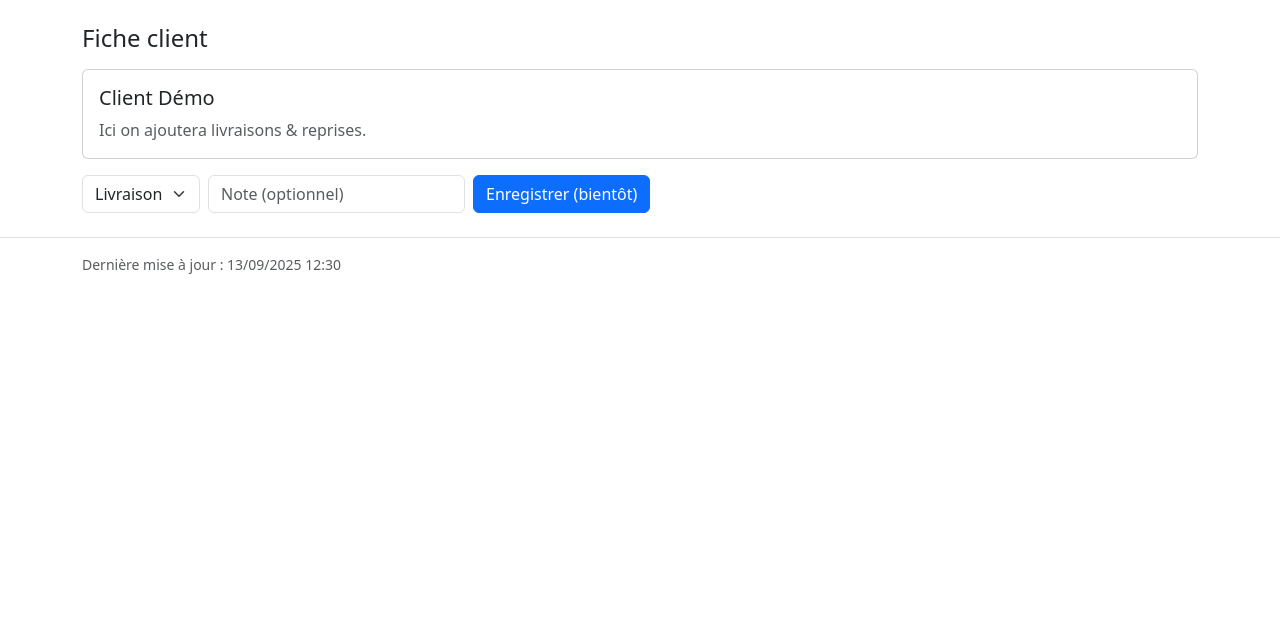
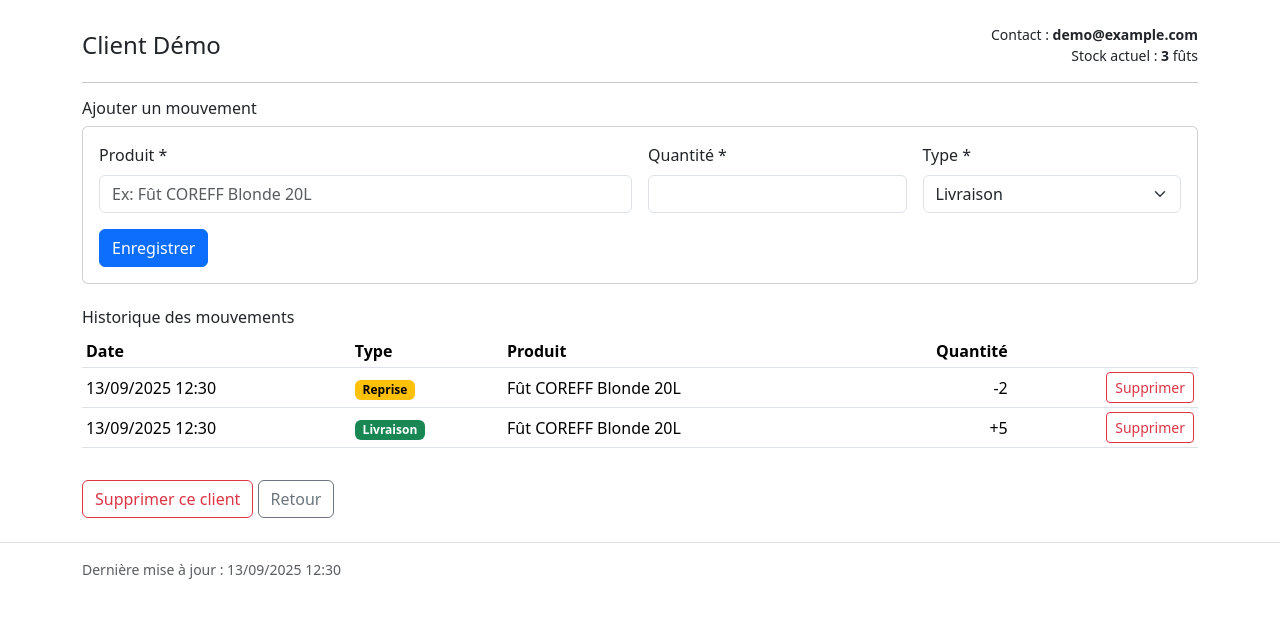
Before and after one commit to lecentrallanderneau-oss/Suivi_futs, a Flask app: page /clients/1 in a window 1280 px wide. Shown: the part 57-675 px from the top of the page. Run offline with Flask 3, Linux system fonts and the light colour scheme; data comes from the database, SQL or seed files in the repository; some libraries are stand-ins or nearby versions.

Commit message:
Update client_detail.html

```diff
--- a/templates/client_detail.html
+++ b/templates/client_detail.html
@@ -1,27 +1,85 @@
 {% extends "base.html" %}
 {% block content %}
-  <h1 class="h4 mb-3">Fiche client</h1>
+<div class="d-flex align-items-center justify-content-between">
+  <h1 class="h4 m-0">{{ client.name }}</h1>
+  <div class="text-end small">
+    Contact : <strong>{{ client.contact or "—" }}</strong><br>
+    Stock actuel : <strong>{{ client_stock }}</strong> fûts
+  </div>
+</div>
 
-  <div class="card mb-3">
-    <div class="card-body">
-      <h2 class="h5">{{ client.name }}</h2>
-      <p class="text-muted m-0">Ici on ajoutera livraisons & reprises.</p>
+<hr>
+
+<h2 class="h6">Ajouter un mouvement</h2>
+<form method="post" action="{{ url_for('add_movement', client_id=client.id) }}" class="card card-body mb-4">
+  <div class="row g-3 align-items-end">
+    <div class="col-md-6">
+      <label class="form-label">Produit *</label>
+      <input type="text" name="product" class="form-control" placeholder="Ex: Fût COREFF Blonde 20L" required>
+    </div>
+    <div class="col-md-3">
+      <label class="form-label">Quantité *</label>
+      <input type="number" name="quantity" class="form-control" min="1" required>
+    </div>
+    <div class="col-md-3">
+      <label class="form-label">Type *</label>
+      <select name="type" class="form-select" required>
+        <option value="livraison">Livraison</option>
+        <option value="reprise">Reprise</option>
+      </select>
     </div>
   </div>
+  <div class="mt-3">
+    <button class="btn btn-primary">Enregistrer</button>
+  </div>
+</form>
 
-  <!-- Formulaire "stub" vers add_movement : ne crée rien pour l’instant -->
-  <form method="post" action="{{ url_for('add_movement', client_id=client.id) }}" class="row g-2">
-    <div class="col-auto">
-      <select name="movement_type" class="form-select" required>
-        <option value="delivery">Livraison</option>
-        <option value="return">Reprise</option>
-      </select>
-    </div>
-    <div class="col-auto">
-      <input type="text" name="note" class="form-control" placeholder="Note (optionnel)">
-    </div>
-    <div class="col-auto">
-      <button class="btn btn-primary" type="submit">Enregistrer (bientôt)</button>
-    </div>
+<h2 class="h6">Historique des mouvements</h2>
+<div class="table-responsive">
+  <table class="table table-sm align-middle">
+    <thead>
+      <tr>
+        <th>Date</th>
+        <th>Type</th>
+        <th>Produit</th>
+        <th class="text-end">Quantité</th>
+        <th></th>
+      </tr>
+    </thead>
+    <tbody>
+    {% for m in movements %}
+      <tr>
+        <td>{{ m.date.strftime("%d/%m/%Y %H:%M") }}</td>
+        <td>
+          {% if m.type == 'livraison' %}
+            <span class="badge text-bg-success">Livraison</span>
+          {% else %}
+            <span class="badge text-bg-warning">Reprise</span>
+          {% endif %}
+        </td>
+        <td>{{ m.product }}</td>
+        <td class="text-end">
+          {% if m.type == 'livraison' %}+{% else %}-{% endif %}{{ m.quantity }}
+        </td>
+        <td class="text-end">
+          <form method="post" action="{{ url_for('delete_movement', movement_id=m.id) }}"
+                onsubmit="return confirm('Supprimer ce mouvement ?');">
+            <button class="btn btn-sm btn-outline-danger">Supprimer</button>
+          </form>
+        </td>
+      </tr>
+    {% else %}
+      <tr><td colspan="5" class="text-center text-muted">Aucun mouvement pour l’instant.</td></tr>
+    {% endfor %}
+    </tbody>
+  </table>
+</div>
+
+<div class="mt-3">
+  <form method="post" action="{{ url_for('delete_client', client_id=client.id) }}"
+        onsubmit="return confirm('Supprimer définitivement {{ client.name }} et tous ses mouvements ?');">
+    <button class="btn btn-outline-danger">Supprimer ce client</button>
+    <a class="btn btn-outline-secondary" href="{{ url_for('index') }}">Retour</a>
   </form>
+</div>
 {% endblock %}
```
